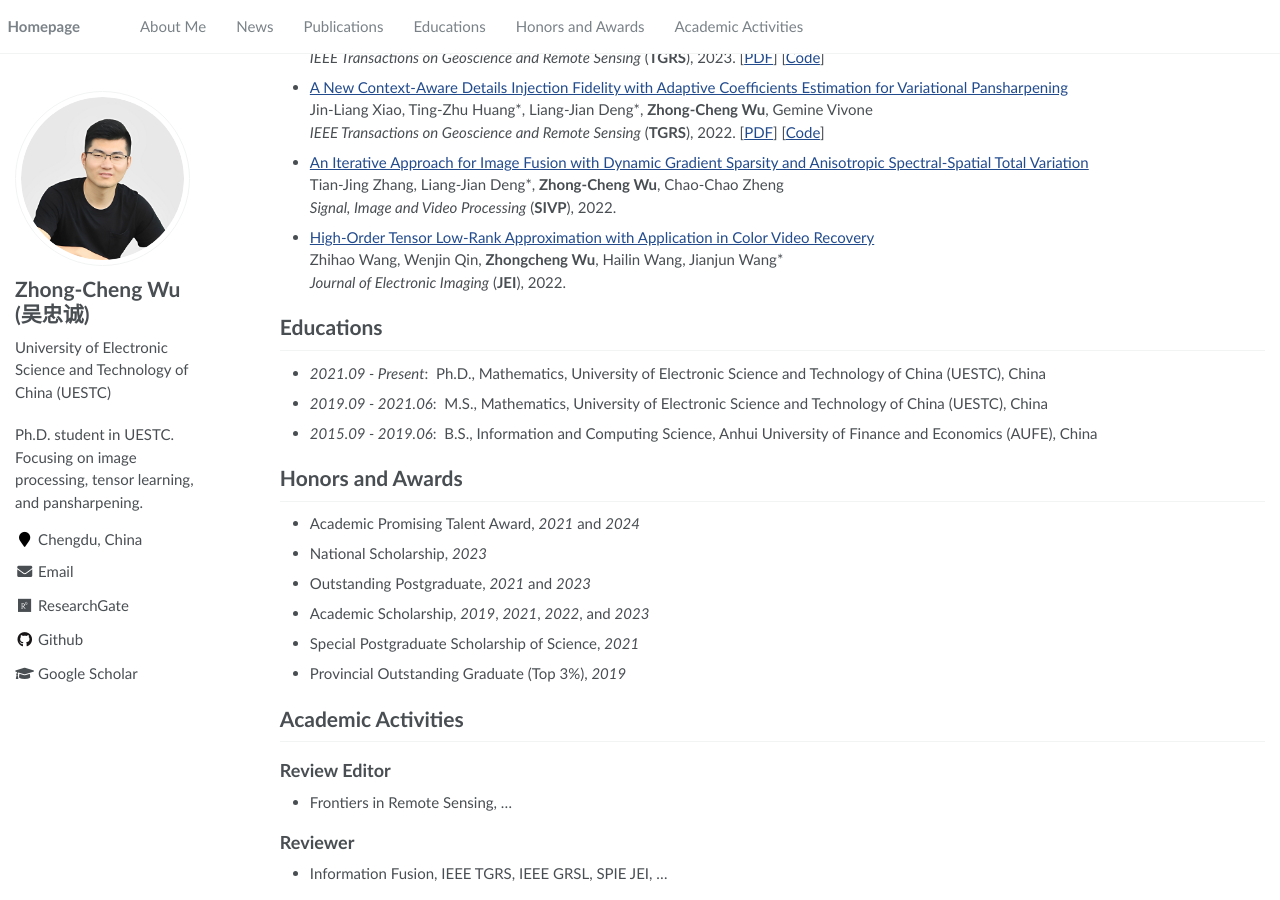
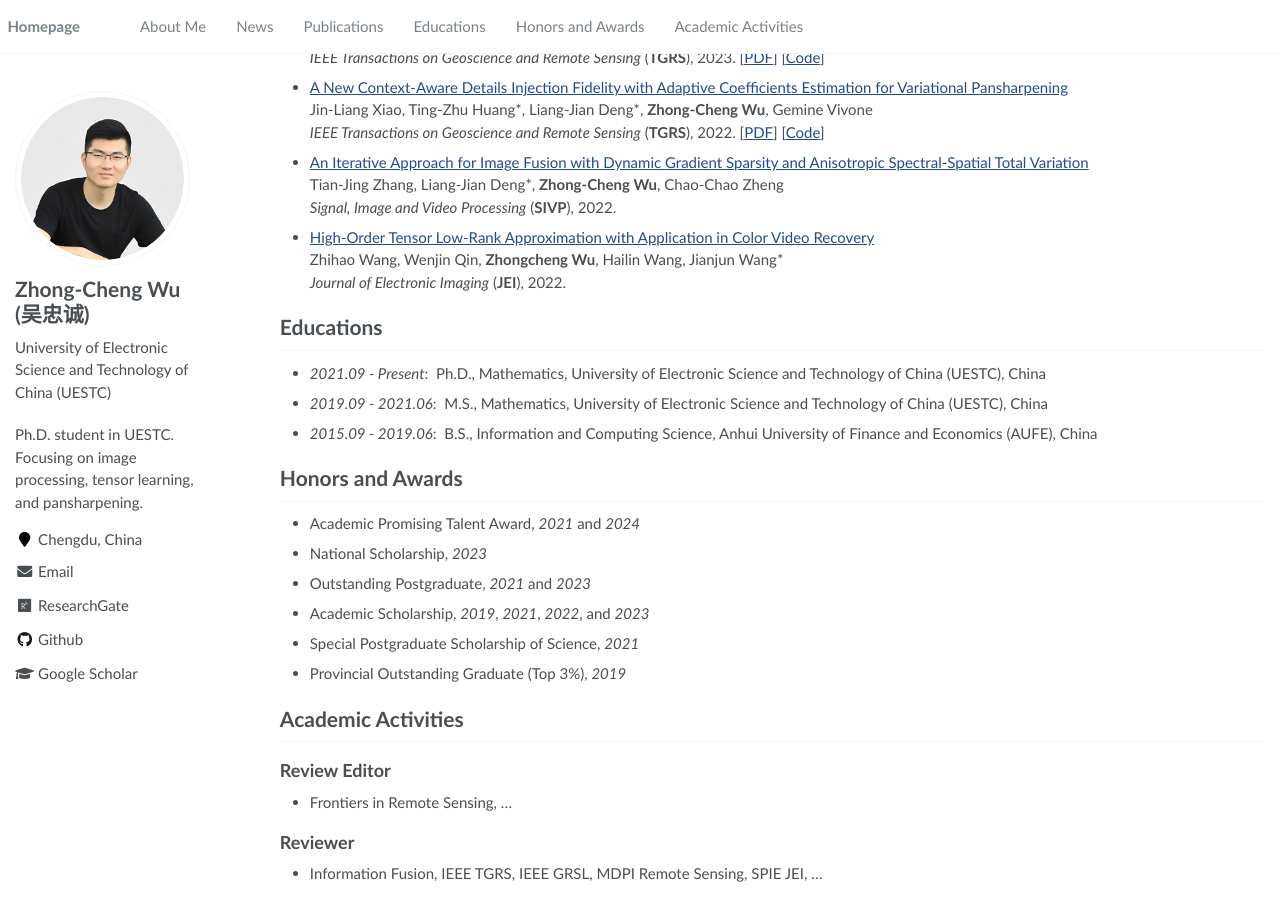
Before and after one commit to zhongchengwu/zhongchengwu.github.io, a Jekyll site: the page built from _pages/about.md, in a window 1280 px wide and 900 px high, scrolled down 999 px. Built offline with Jekyll 4.4.1, drawn with Linux system fonts in a browser that asks for light colours.

Commit message:
Update about.md

```diff
--- a/_pages/about.md
+++ b/_pages/about.md
@@ -98,4 +98,4 @@ E-mail: <wuzhch97@163.com> &emsp;
 - Frontiers in Remote Sensing, ...
 
 ## Reviewer
-- Information Fusion, IEEE TGRS, IEEE GRSL, SPIE JEI, ...
+- Information Fusion, IEEE TGRS, IEEE GRSL, MDPI Remote Sensing, SPIE JEI, ...
```
